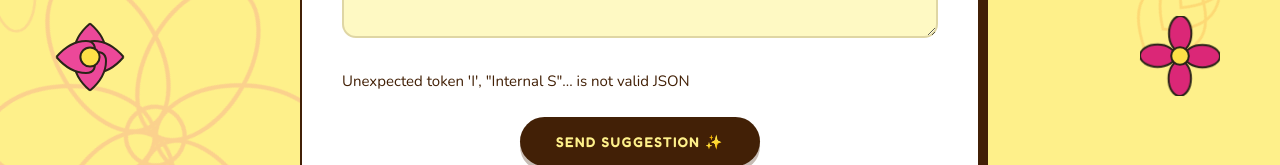
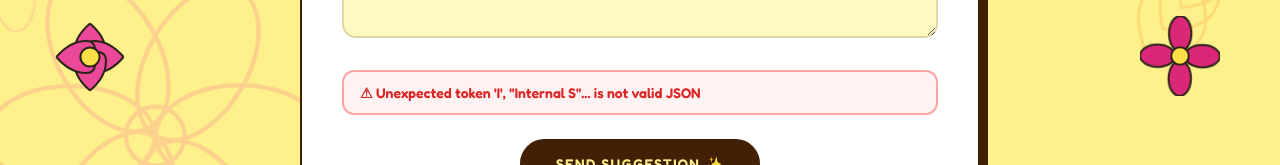
Before and after one commit to sergheiganenco/cloudiezzz, a Next.js app: page /contact in a window 1280 px wide. Both pictures are taken after typing "Sample", "name@example.com", "Sample" into the empty fields and a click on the button "SEND SUGGESTION ✨". Shown: the part 1069-1234 px from the top of the page. Built offline with nearby package versions, Linux system fonts and the light colour scheme; no server answers; a web font is replaced by a local one.

Commit message:
Fix FeatureBox silent validation — replace alert() with inline error

```diff
--- a/src/components/FeatureBox/index.tsx
+++ b/src/components/FeatureBox/index.tsx
@@ -14,7 +14,7 @@ export default function FeatureBox() {
   async function handleSubmit() {
     if (!suggestion.trim()) {
       playNote(220, { type: 'sine', dur: 0.3, vol: 0.12 });
-      alert('Please share your suggestion first ✨');
+      setError('Please share your suggestion first');
       return;
     }
 
@@ -101,11 +101,15 @@ export default function FeatureBox() {
             rows={4}
             placeholder="Tell us what would make Cloudiezzz even better..."
             value={suggestion}
-            onChange={(e) => setSuggestion(e.target.value)}
+            onChange={(e) => { setSuggestion(e.target.value); setError(''); }}
           />
         </label>
       </div>
-      {error && <div className="form-error">{error}</div>}
+      {error && (
+        <div style={{ margin: '0 0 16px', padding: '10px 16px', background: '#fef2f2', border: '2px solid #fca5a5', borderRadius: 12 }}>
+          <p style={{ color: '#dc2626', fontSize: 14, fontWeight: 600, margin: 0, fontFamily: 'Fredoka, sans-serif' }}>⚠ {error}</p>
+        </div>
+      )}
       <button className="review-submit" onClick={handleSubmit} disabled={loading}>
         {loading ? 'Sending...' : 'Send Suggestion ✨'}
       </button>
```
